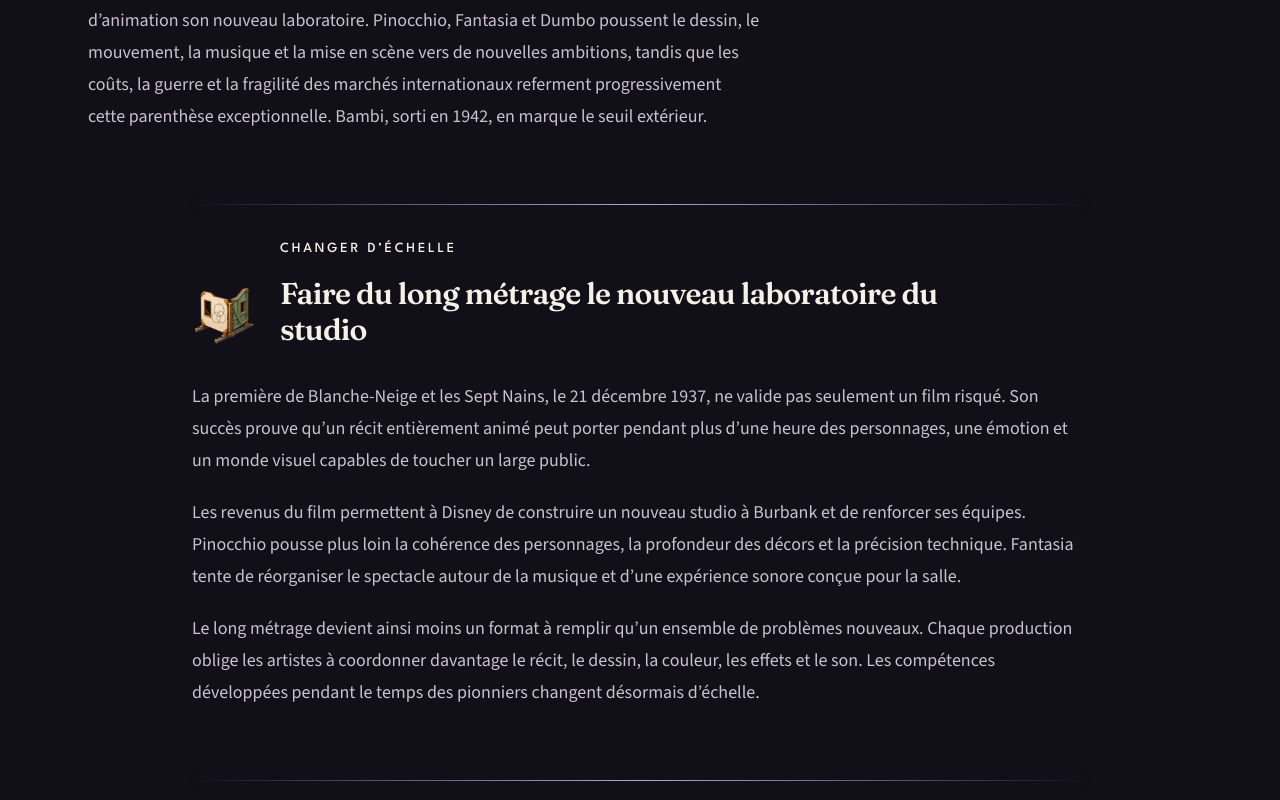
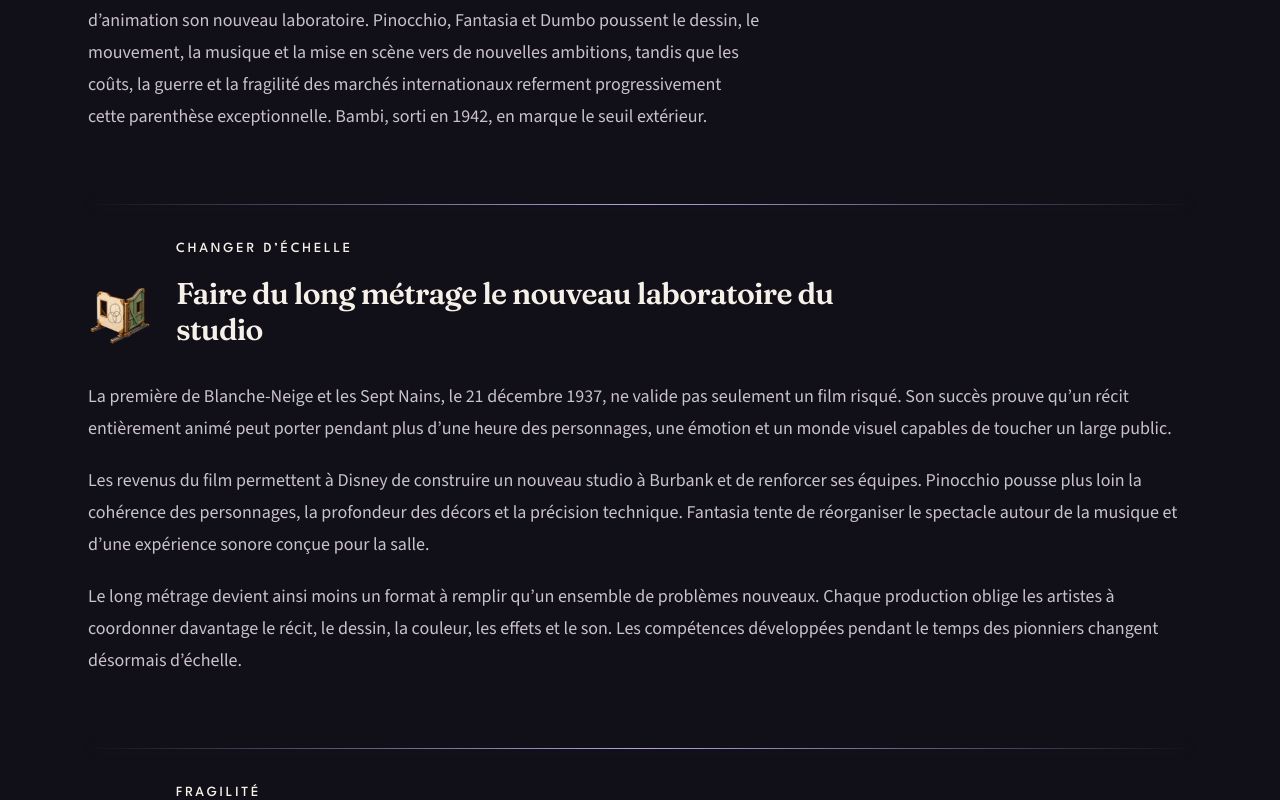
Before and after one commit to iamjulienjulien/ledisneyiste-codex, a Next.js app: page /epoques/temps-des-chefs-d-oeuvre in a window 1280 px wide. Shown: the part 980-1780 px from the top of the page. Built offline with nearby package versions, Linux system fonts and the light colour scheme.

Commit message:
🩹 Raccord > Étendre tous les chapitres au cadre des fiches > 🐭 Julien

```diff
--- a/src/components/codex/CodexBlocsEditoriaux/CodexBlocsEditoriaux.tsx
+++ b/src/components/codex/CodexBlocsEditoriaux/CodexBlocsEditoriaux.tsx
@@ -1,6 +1,5 @@
 import { CodexFicheSection } from "@/components/codex/CodexFicheSection";
 import { CodexSourceCitations } from "@/components/codex/CodexSourceCitations";
-import { PixieContainer } from "@/components/ui/PixieContainer";
 import { PixieSymbol } from "@/components/ui/PixieSymbol";
 import type { SymbolCollectionName, SymbolSelection } from "@/registry/symbols";
 import type { CodexBlocsEditoriauxProps } from "./CodexBlocsEditoriaux.types";
@@ -21,8 +20,8 @@
         } as SymbolSelection;
 
         return (
-            <PixieContainer key={bloc.titre} width="56" gutter="none">
             <CodexFicheSection
+                key={bloc.titre}
                 eyebrow={bloc.eyebrow}
                 titre={bloc.titre}
                 symbole={<PixieSymbol {...symbolSelection} size="lg" />}
@@ -44,7 +43,6 @@
                     />
                 </div>
             </CodexFicheSection>
-            </PixieContainer>
         );
     });
 }
```
Lines whose indentation alone changed are shown as unchanged.
